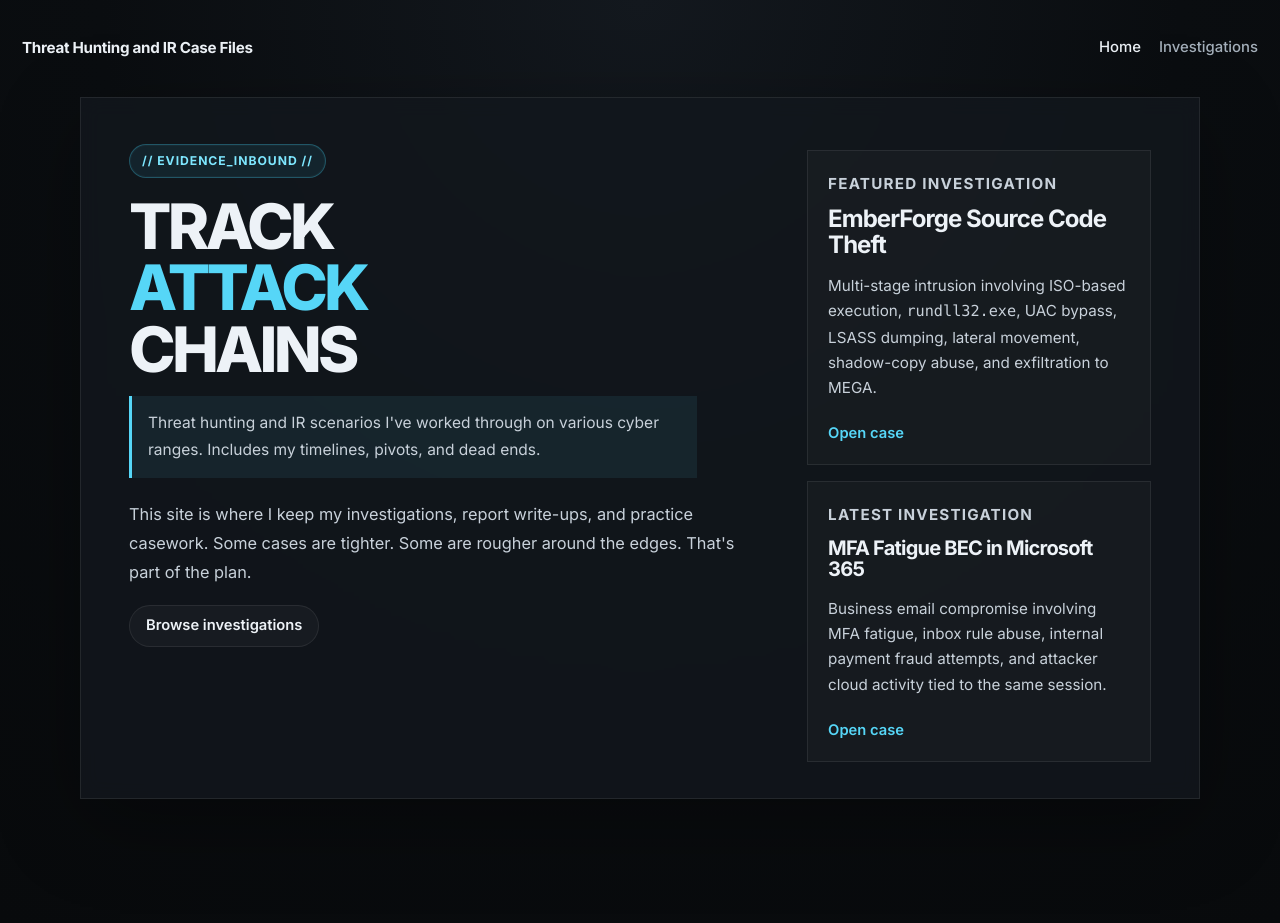
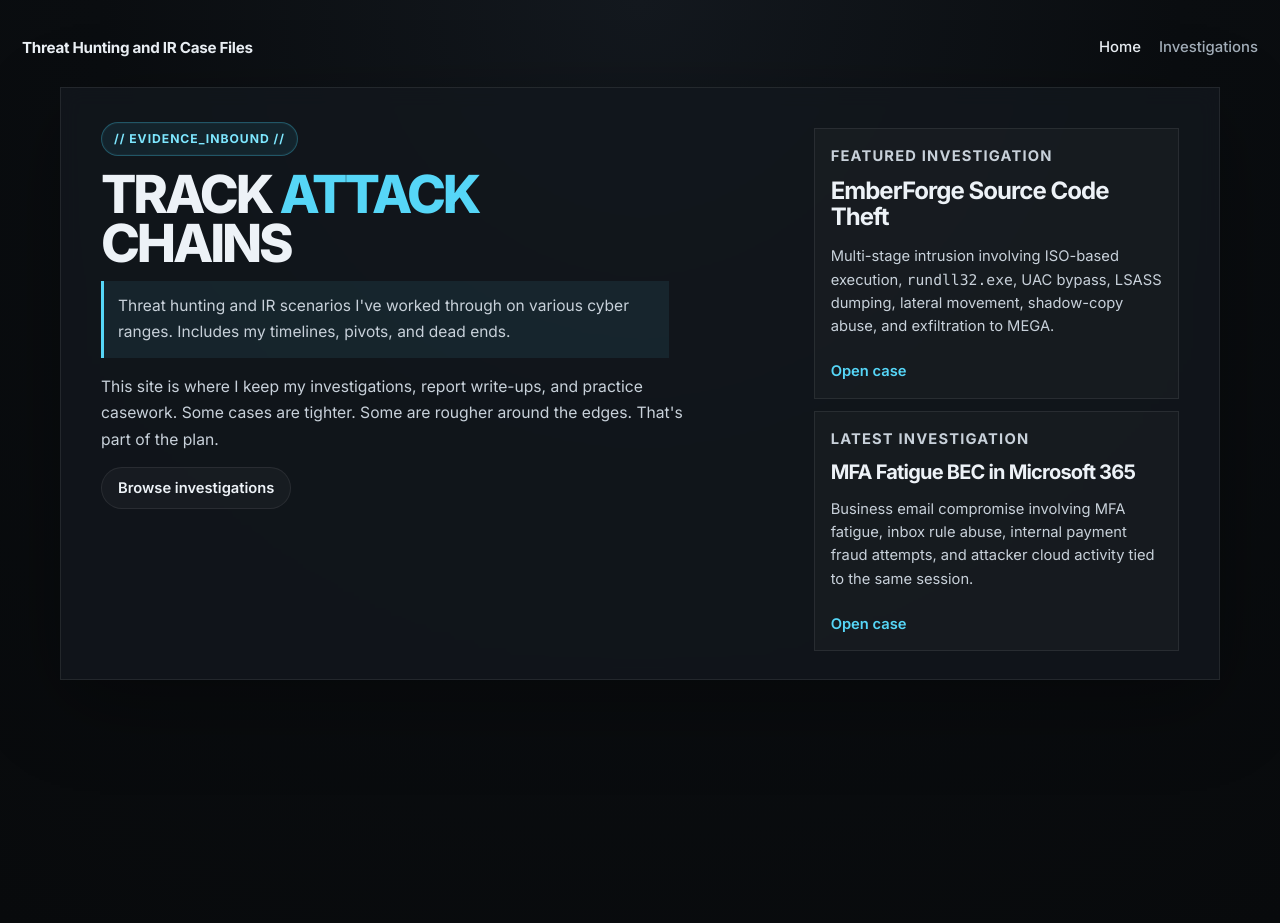
Before and after one commit to j-manli/j-manli.github.io, a Jekyll site: the page built from index.md, in a window 1280 px wide. Built offline with Jekyll 4.4.1, drawn with Linux system fonts in a browser that asks for light colours.

Commit message:
Update site.css

```diff
--- a/assets/css/site.css
+++ b/assets/css/site.css
@@ -619,3 +619,75 @@ code {
     max-width: none;
   }
 }
+
+.hero-wrap {
+  min-height: calc(100vh - 185px);
+  padding-top: 0;
+}
+
+.hero-card {
+  width: min(1160px, 100%);
+}
+
+.hero-card-split {
+  padding: 34px 40px 28px;
+}
+
+.hero-grid-uneven {
+  gap: 22px;
+}
+
+.hero-title {
+  max-width: 13ch;
+  font-size: clamp(2.35rem, 4.1vw, 4.35rem);
+  line-height: 0.94;
+  margin-bottom: 12px;
+}
+
+.signal-badge {
+  margin-bottom: 14px;
+}
+
+.hero-callout {
+  margin-bottom: 16px;
+  padding: 12px 14px;
+}
+
+.hero-intro-tight {
+  margin-bottom: 14px;
+  font-size: 0.98rem;
+  line-height: 1.68;
+}
+
+.button-row {
+  margin-bottom: 18px;
+}
+
+.hero-right {
+  gap: 12px;
+}
+
+.right-rail-card {
+  padding: 16px 16px 14px;
+}
+
+.right-rail-card h2,
+.right-rail-card h3 {
+  margin-bottom: 8px;
+}
+
+.right-rail-card p {
+  font-size: 0.92rem;
+  line-height: 1.58;
+}
+
+@media (max-width: 920px) {
+  .hero-card-split {
+    padding: 24px 20px 20px;
+  }
+
+  .hero-title {
+    max-width: 12ch;
+    font-size: clamp(2.1rem, 9vw, 3.3rem);
+  }
+}
```
